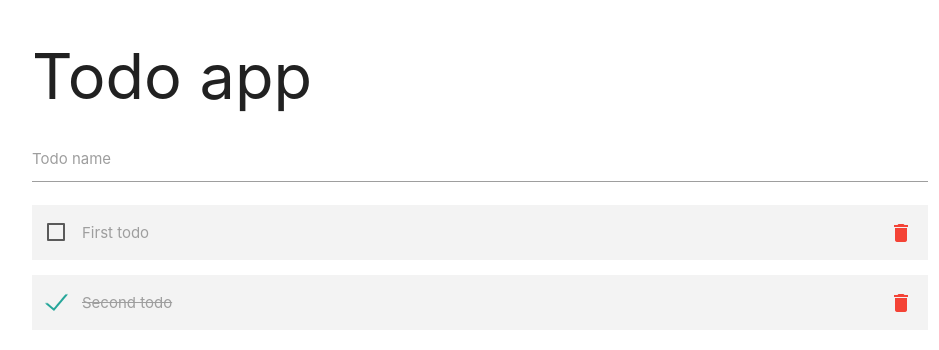
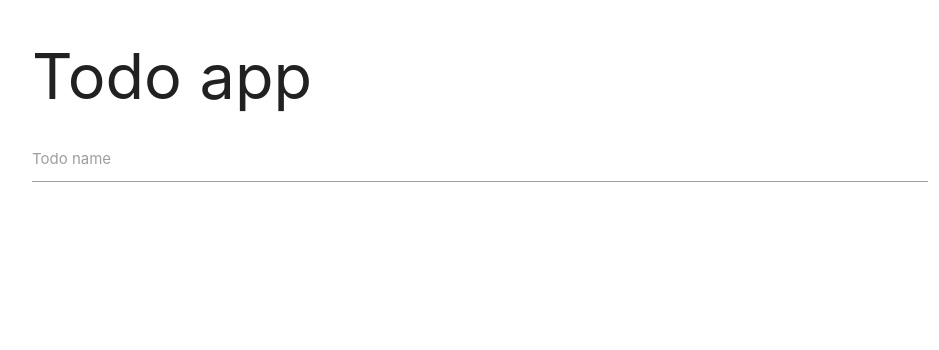
Before and after one commit to alexoxa1/React-To-Do-List, a React (Create React App) app: page / in a window 1280 px wide. Shown: the top 350 px of the page, without its empty margins (160-1099 px from the left). Built offline with nearby package versions, Linux system fonts and the light colour scheme.

Commit message:
adding useEffect functionality

```diff
--- a/src/App.js
+++ b/src/App.js
@@ -1,13 +1,29 @@
-import React, { useState } from 'react'
+import React, { useState, useEffect } from 'react'
 import TodoList from './TodoList'
 
 export default function App() {
-  const [todos, setTodos] = useState([
-      {id: 1, title: 'First todo', completed: false},
-      {id: 2, title: 'Second todo', completed: true},
-  ])
+  const [todos, setTodos] = useState([])
+  const [todoTitle, setTodoTitle] = useState("");
 
-  const [todoTitle, setTodoTitle] = useState("");
+  const handleClilck = () => console.log("clilck");
+
+  useEffect(() => {
+    try {
+      const raw = localStorage.getItem("todos") || []
+      setTodos(JSON.parse(raw))
+    } catch (err) {
+      // 👇️ SyntaxError: Unexpected end of JSON input
+      console.log('error', err);
+    }
+  }, [])
+
+  useEffect(() => {
+    document.addEventListener("click", handleClilck)
+    localStorage.setItem("todos", JSON.stringify(todos));
+    return () => {
+      document.removeEventListener("click", handleClilck);
+    }
+  }, [todos])
 
   const addTodo = event => {
     if (event.key === "Enter") {
```
